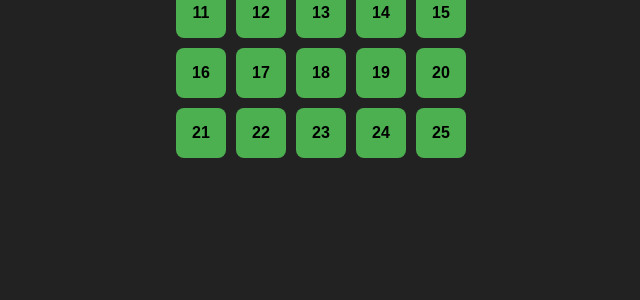
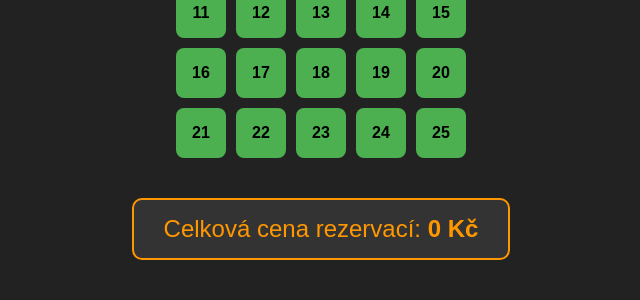
Before and after one commit to koudelkaMatej/Maturitni_projekty_IT4_2026-2027, a Flask app: page / in a window 1280 px wide. Shown: the part 300-600 px from the top of the page, without its empty margins (319-959 px from the left). Run offline with Flask 3, Linux system fonts and the light colour scheme; data comes from the database, SQL or seed files in the repository; both versions use the stored data as it was after the commit.

Commit message:
Přidáno počítadlo celkové ceny rezervací

```diff
--- a/app.py
+++ b/app.py
@@ -26,10 +26,20 @@ with app.app_context():
 
 # 4. NAŠE HLAVNÍ STRÁNKA
 @app.route("/")
+@app.route("/")
 def domovska_stranka():
-    # Vytáhneme VŠECHNY sedačky z databáze a pošleme je do HTML
     sedacky_z_db = Sedacka.query.all()
-    return render_template("index.html", sedacky=sedacky_z_db)
+
+    # Zjistíme počet obsazených sedaček
+    # Tohle se zeptá databáze: "Kolik jich má obsazeno=True?"
+    pocet_obsazenych = Sedacka.query.filter_by(obsazeno=True).count()
+
+    # Spočítáme cenu (1 lístek = 150 Kč)
+    cena_za_listek = 150
+    celkova_cena = pocet_obsazenych * cena_za_listek
+
+    # Přidali jsme celkova_cena do render_template, aby to HTML mohlo přečíst
+    return render_template("index.html", sedacky=sedacky_z_db, celkova_cena=celkova_cena)
 
 # 5. REZERVACE SEDAČKY
 @app.route("/rezervace/<int:cislo_sedacky>")
--- a/templates/index.html
+++ b/templates/index.html
@@ -47,6 +47,16 @@
             cursor: not-allowed;
             color: white;
         }
+        .pokladna {
+    margin-top: 40px;
+    font-size: 24px;
+    background-color: #333;
+    display: inline-block;
+    padding: 15px 30px;
+    border-radius: 10px;
+    border: 2px solid #ff9800; /* Oranžový rámeček */
+    color: #ff9800;
+}
     </style>
 </head>
 <body>
@@ -63,5 +73,8 @@
         {% endif %}
     {% endfor %}
 </div>
+<div class="pokladna">
+    Celková cena rezervací: <strong>{{ celkova_cena }} Kč</strong>
+</div>
 </body>
 </html>
```
Also changed, not shown: instance/kino.db.
